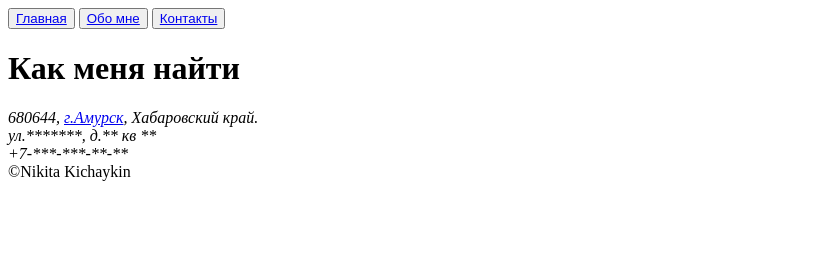
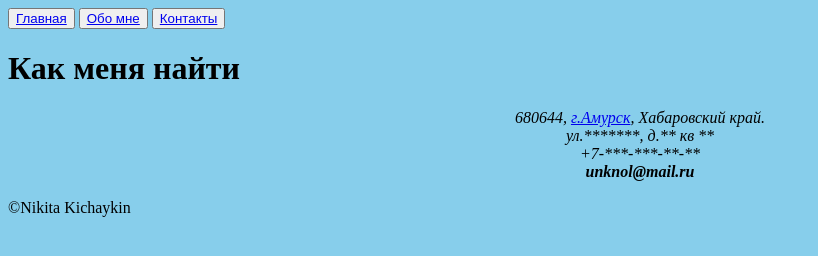
Before and after one commit to Nukita-Kichaykin/Site, a plain HTML site: page pages/contacts.html in a window 1280 px wide. Shown: the whole page, without its empty margins (0-818 px from the left). Drawn offline with Linux system fonts and the light colour scheme.

Commit message:
add new modified file about.htmi, contacts.htmi, index.html

```diff
--- a/pages/contacts.html
+++ b/pages/contacts.html
@@ -4,7 +4,7 @@
     <meta charset="utf-8">
     <title>Контакты - Моя первая веб-страница</title>
 </head>
-<body>
+<body bgcolor="#87CEEB">
     <header>
         <button><a href="index.html">Главная</a></button>
         <button><a href="about.html">Обо мне</a></button>
@@ -12,10 +12,13 @@
     </header>
     <main>
         <h1>Как меня найти</h1>
-        <address>
+            <address>
+            <center>
             680644, <a href="https://www.google.ru/maps/place/Амурск,+Хабаровский+край,+682643/@50.2266499,136.8849633,15z/data=!3m1!4b1!4m6!3m5!1s0x5ee892ea4a43fb87:0xac5b9bed1851df7f!8m2!3d50.2266509!4d136.895263!16zL20vMDhsc2Jr?entry=ttu">г.Амурск</a>, Хабаровский край.<br>
             ул.*******, д.**  кв **<br> <!--фейковые данные-->
             +7-***-***-**-**<br>
+            <strong>unknol@mail.ru</strong></center><br>
+
         </address>
     </main>
     <footer>
```
Also changed, not shown: pages/about.html (+2 -2 lines), pages/index.html (+2 -1 lines).
